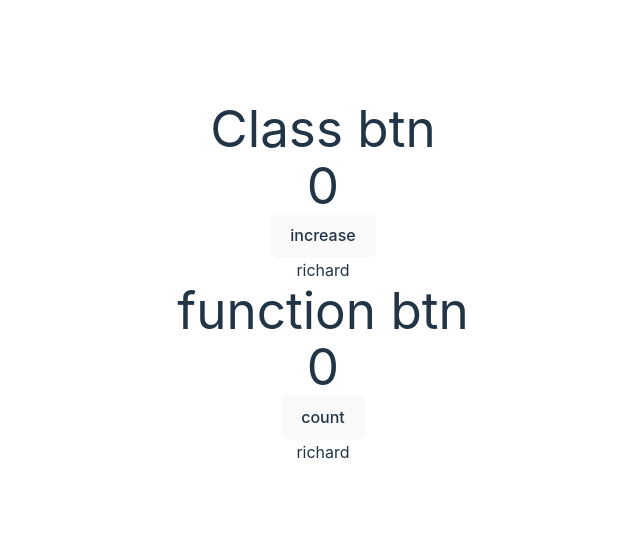
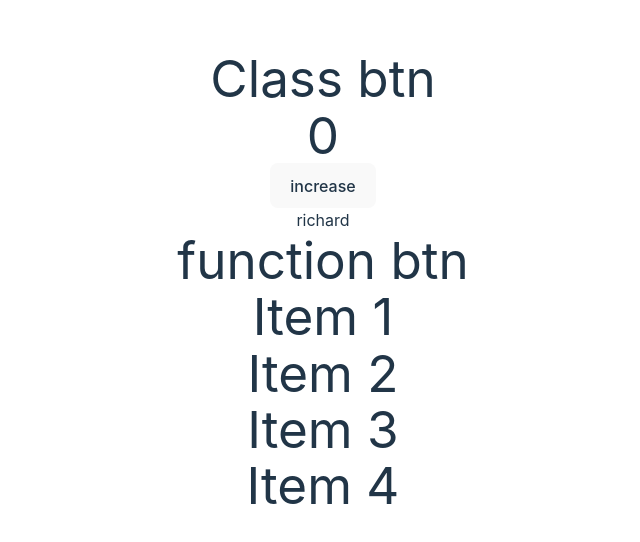
Before and after one commit to musi922/React-Gate-Preparation, a React (Vite) app: page / in a window 1280 px wide. Shown: the part 118-660 px from the top of the page, without its empty margins (317-957 px from the left). Built offline with nearby package versions, Linux system fonts and the light colour scheme.

Commit message:
Added the key prop method

```diff
--- a/src/App.jsx
+++ b/src/App.jsx
@@ -5,9 +5,8 @@ import './App.css'
 import Name from './Name'
 import Funct from './Funct'
 
+
 function App() {
-
-
   return (
     <>
     <h1 className="text-3xl font-bold underline">
@@ -15,7 +14,7 @@ function App() {
   </h1>
   <Name name="richard"/>
   <h1>function btn</h1>
-  <Funct name="richard"/>
+  <Funct/>
     </>
   )
 }
--- a/src/Funct.jsx
+++ b/src/Funct.jsx
@@ -1,18 +1,18 @@
-import React, { useState } from "react";
+import React from "react";
 
+export default function Funct() {
+    const items = [
+        { id: 1, name: 'Item 1' },
+        { id: 2, name: 'Item 2' },
+        { id: 3, name: 'Item 3' },
+        { id: 4, name: 'Item 4' },
 
-export default function Funct({name}){
-    const [count,setCount] = useState(0)
-
-    const increment = () =>{
-        setCount(count+1)
-    }
-
+      ];
     return (
         <>
-        <h1>{count}</h1>
-        <button onClick={increment}> count</button>
-        <h2>{name}</h2>
+         {items.map(item=>(
+            <h1 key={item.id}>{item.name}</h1>
+         ))}
         </>
-    )
+    );
 }
```
